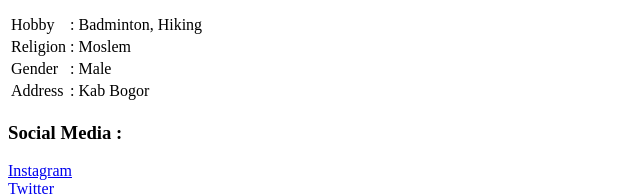
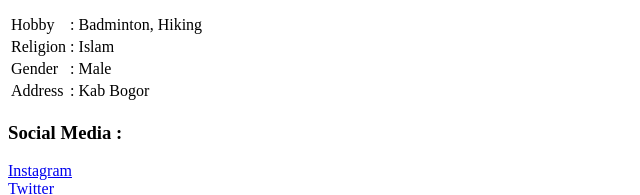
Before and after one commit to zettacamp-fikri-taufiqrahman/fikri_zettacamp_catfish, a plain HTML site: page index.html in a window 1280 px wide. Shown: the part 155-350 px from the top of the page, 0-640 px from the left. Drawn offline with Linux system fonts and the light colour scheme.

Commit message:
.Add HTML_day1Task

```diff
--- a/index.html
+++ b/index.html
@@ -22,7 +22,7 @@
     </tr>
     <tr>
         <td>Religion</td>
-        <td>: Moslem</td>
+        <td>: Islam</td>
     </tr>
     <tr>
         <td>Gender</td>
```
